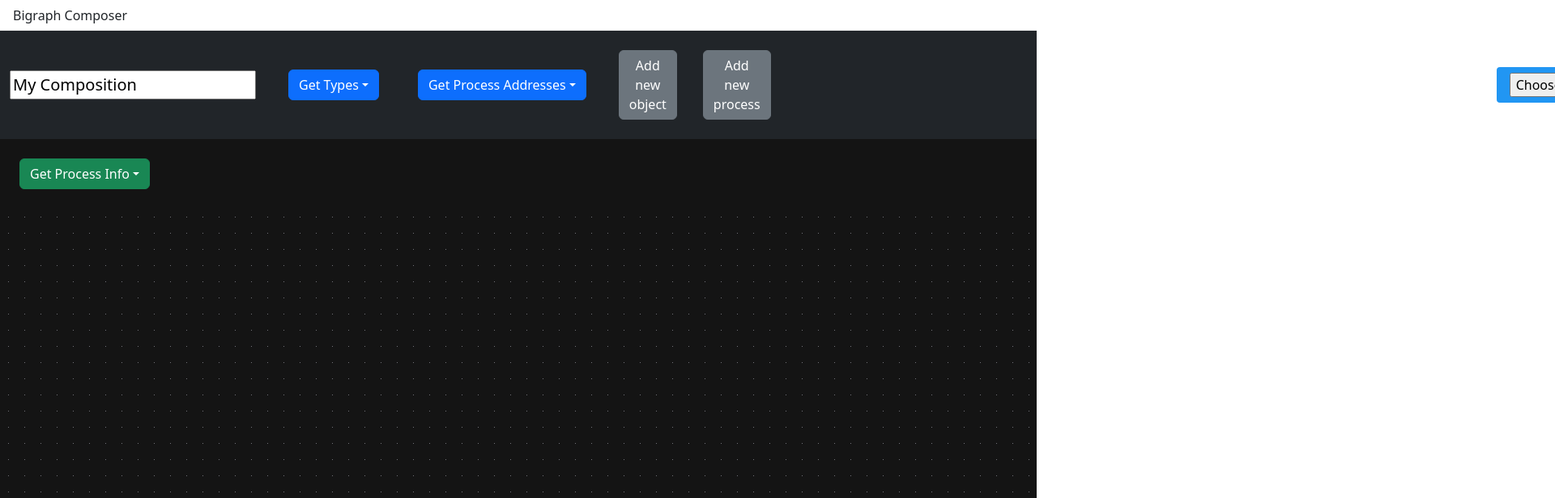
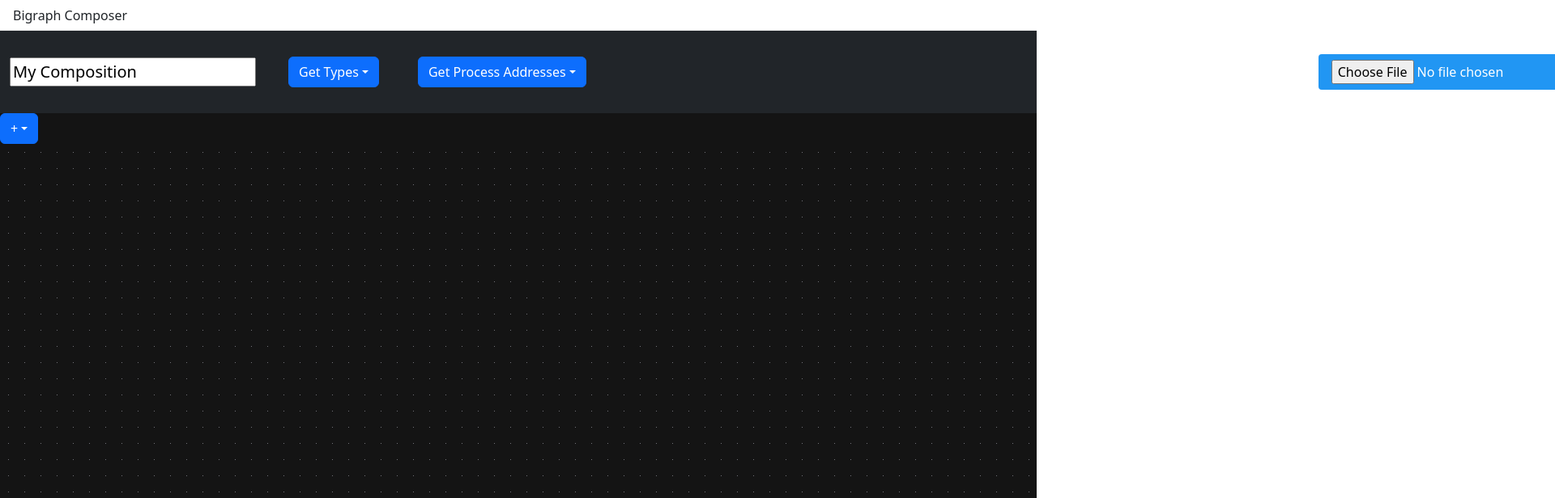
Before and after one commit to AlexPatrie/bio-blocks, a Next.js app: page / in a window 1280 px wide. Shown: the top 616 px of the page at 81% size, 1920 px wide, since content can reach past the window. Built offline with nearby package versions, Linux system fonts and the light colour scheme.

Commit message:
updated styles

```diff
--- a/src/components/Flow.tsx
+++ b/src/components/Flow.tsx
@@ -11,6 +11,8 @@ import {
   useNodesData,
 } from "@xyflow/react";
 import "@xyflow/react/dist/style.css";
+import Button from 'react-bootstrap/Button';
+import Card from 'react-bootstrap/Card';
 
 import {
   BigraphNodeData,
@@ -41,6 +43,8 @@ import {ProcessMetadata} from "./datamodel/requests";
 import {FromMetadataContext} from "../contexts/FromMetadataContext";
 import ComposeService from "../services/ComposeService";
 import DataCard from "./DataCard";
+import ActionButton from "./buttons/ActionButton";
+import DropdownButton from "react-bootstrap/DropdownButton";
 
 // TODO: for adding input or output port, first check if such a store exists, and if so connect that one instead of making new
 // TODO: ensure that input/output port additions are actually propagated from BigraphNode child to this parent for export!
@@ -331,11 +335,59 @@ export default function App() {
     addEdge(source, target);
   }, [setNodes, addEdge]);
 
+  const setterButtonConfig: SetterButtonConfig[] = [
+    {
+      title: "Add new object",
+      onClick: addEmptyObjectNode,
+      style: {
+        position: "absolute",
+        //right: 10,
+        left: 700,
+        padding: "10.5px 16px",
+        color: "#fff",
+        border: "none",
+        borderRadius: "4px",
+        cursor: "pointer",
+      }
+    },
+    {
+      title: "Add new process",
+      onClick: addEmptyProcessNode,
+      style: {
+        position: "absolute",
+        //right: 10,
+        left: 475,
+        padding: "10.5px 16px",
+        color: "#fff",
+        border: "none",
+        borderRadius: "4px",
+        cursor: "pointer",
+      }
+    }
+  ];
+
+  const getSetterButtons = useCallback(() => {
+    return (
+      <div>
+        {setterButtonConfig.map((item, index) => (
+          <div className="action-button">
+            <ActionButton variant="success" title={item.title} onClick={item.onClick} />
+          </div>
+        ))}
+        <GetProcessMetadata
+              setNewNode={setNewNode}
+              handlePortAdded={handlePortAdded}
+            />
+      </div>
+    )
+  }, [setterButtonConfig, setNewNode, handlePortAdded]);
+
   return (
     <div className="reactflow-wrapper">
       <PortChangeCallbackContext.Provider value={onPortValueChanged}>
         <NewPortCallbackContext.Provider value={portCallbackMap.current}>
-          <div className="nav-util-bar">
+
+          <div className="header">
             <NavUtilBar
               brand={projectName}
               addEmptyObjectNode={addEmptyObjectNode}
@@ -345,11 +397,23 @@ export default function App() {
               exportComposition={exportComposition}
             />
 
-            <GetProcessMetadata
-              setNewNode={setNewNode}
-              handlePortAdded={handlePortAdded}
-            />
+            <DropdownButton title="+">
+              <Card style={{ width: 'auto' }}>
+                <Card.Body>
+                  <Card.Title>Add new data</Card.Title>
+                  <div style={{display: "flex", justifyContent: "space-between"}}>
+                    <ActionButton variant="primary" title="Add new process" onClick={addEmptyProcessNode} />
+                    <ActionButton variant="primary" title="Add new object" onClick={addEmptyObjectNode} />
+                    <GetProcessMetadata
+                      setNewNode={setNewNode}
+                      handlePortAdded={handlePortAdded}
+                    />
+                  </div>
+                </Card.Body>
+              </Card>
+            </DropdownButton>
           </div>
+
           <ReactFlow<CustomNodeType, CustomEdgeType>
             nodes={nodes}
             nodeTypes={nodeTypes}
@@ -367,27 +431,6 @@ export default function App() {
           </ReactFlow>
         </NewPortCallbackContext.Provider>
       </PortChangeCallbackContext.Provider>
-
-      {/*<div className="page-header">
-        <UploadSpec onLoadGraph={importComposition}/>
-        <button
-          onClick={exportComposition}
-          style={{
-            position: "absolute",
-            top: 0,
-            right: 0,
-            padding: "10px 16px",
-            backgroundColor: "#4CAF50",
-            color: "#fff",
-            border: "none",
-            borderRadius: "4px",
-            cursor: "pointer",
-            height: "30px",
-          }}
-        >
-          Export to JSON
-        </button>
-      </div>*/}
     </div>
   );
 }
--- a/src/components/NavUtilBar.tsx
+++ b/src/components/NavUtilBar.tsx
@@ -31,14 +31,6 @@ export type NavUtilBarProps = {
   importComposition: (event: React.ChangeEvent<HTMLInputElement>) => void,
   exportComposition: () => void;
 }
-
-// export type ActionButtonProps = {
-//   variant: "primary" | "secondary" | "success" | "info" | "warning" | "danger" | "light" | "dark" | "link";
-//   title: string;
-//   onClick: (data?: Data) => void | null;
-//   data: any | null;
-//   style: StyleConfig | null;
-// };
 
 const variant = "Primary";
 
@@ -94,20 +86,12 @@ function NavUtilBar(
         <Navbar.Toggle aria-controls="navbar-dark-example" />
         <Navbar.Collapse id="navbar-dark-example">
           <Nav>
-
             <NavDropdown.Divider />
             <div className="action-buttons-container">
               <GetTypes />
               <GetAddresses />
-              {setterButtonConfig.map((item, index) => (
-                <div className="action-button">
-                  <ActionButton variant="secondary" title={item.title} />
-                </div>
-              ))}
               <UploadButtons importComposition={importComposition} exportComposition={exportComposition} />
             </div>
-
-
           </Nav>
         </Navbar.Collapse>
       </Container>
--- a/src/components/buttons/ActionButton.tsx
+++ b/src/components/buttons/ActionButton.tsx
@@ -23,6 +23,7 @@ export default function ActionButton({ variant, title, onClick, data, style }: A
   return (
     <>
       <Button
+        key={variant}
         variant={variant}
         onClick={handleClick}
         style={style ? style : {}}
--- a/src/components/buttons/GetProcessMetadata.tsx
+++ b/src/components/buttons/GetProcessMetadata.tsx
@@ -12,6 +12,7 @@ import {BigraphNodeData} from "../datamodel/flow";
 import type {CustomNodeType} from "../nodes";
 import {useReactFlow} from "@xyflow/react";
 import {randomPosition} from "../../connect";
+import {Variant} from "../datamodel/elements";
 
 
 // TODO: add logic for creating a new process node parameterized by the data returned here
@@ -181,11 +182,10 @@ export default function GetProcessMetadata({ setNewNode, handlePortAdded }: GetP
     }
   }, [responseData, setResponseData, createProcessClicked, createProcess, resetProcessData]);
 
-  const variant = "Success"
-
+  const variant = "success";
   if (render) {
     return (
-      <div className="p-4">
+      <div>
         <DropdownButton
           title={"Get Process Info"}
           key={variant}
--- a/src/styles/globals.css
+++ b/src/styles/globals.css
@@ -202,7 +202,7 @@ a {
   font-size: 16px;
 }
 
-.nav-util-bar {
+.header {
   align-items: center !important;
   justify-content: center !important;
 }
@@ -211,6 +211,7 @@ a {
   display: flex;
   justify-content: center;
   align-items: center;
+
 }
 
 .action-button {
```
Also changed, not shown: src/components/DataCard.tsx (+6 -2 lines).
